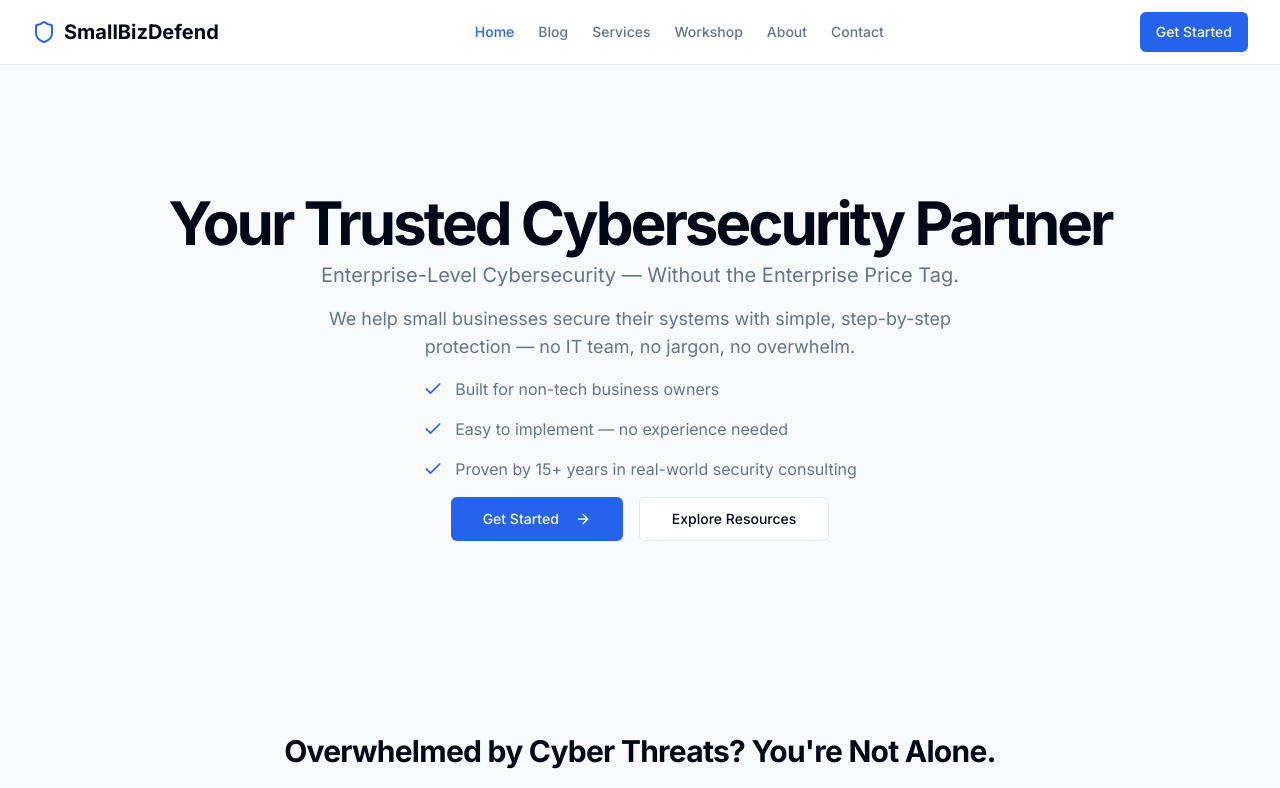
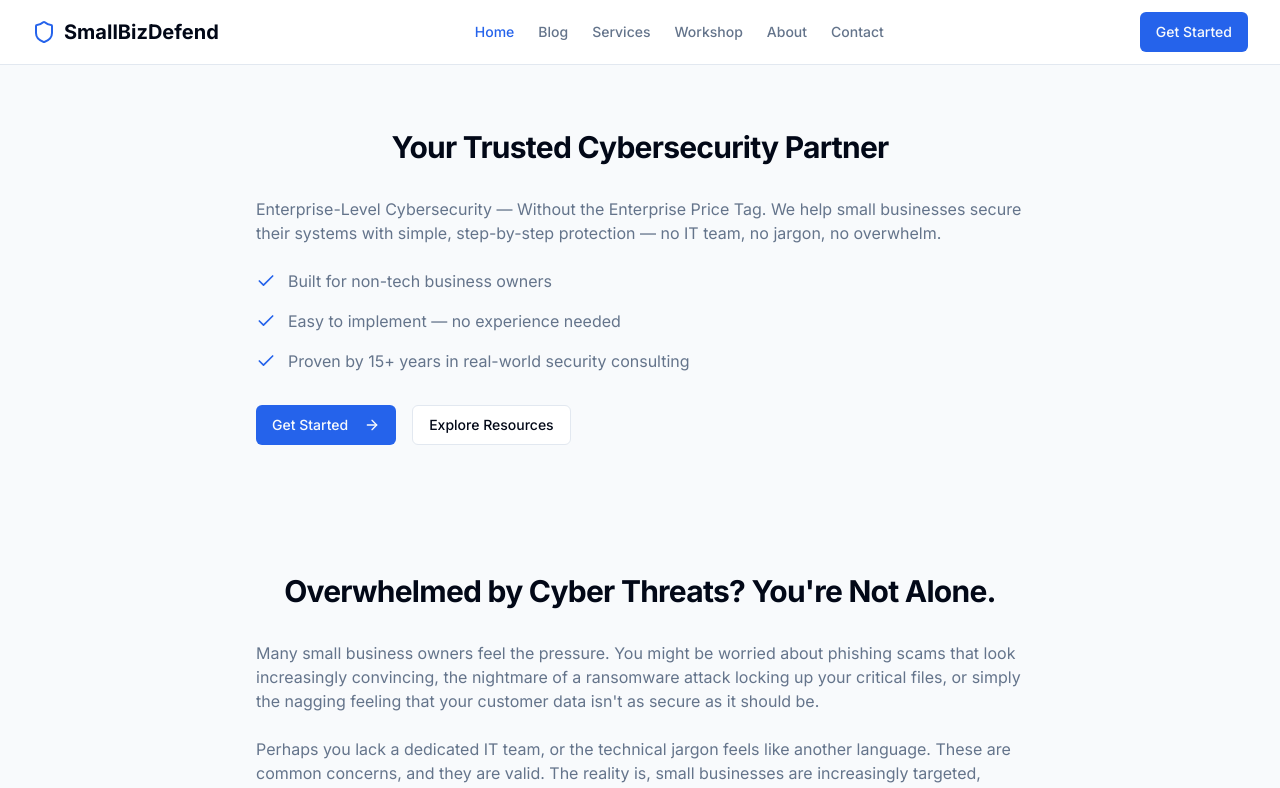
Before and after one commit to kramoto/smallbizdefend-website, a Next.js app: page / in a window 1280 px wide. Shown: the top 788 px of the page. Built offline with nearby package versions, Linux system fonts and the light colour scheme.

Commit message:
feat: align hero section style with product/services sections
Match hero section style to other homepage sections for consistency.

Co-authored-by: null <22092579+kramoto@users.noreply.github.com>

```diff
--- a/components/hero-section.tsx
+++ b/components/hero-section.tsx
@@ -4,24 +4,16 @@ import { ArrowRight, Check } from "lucide-react"
 
 export default function HeroSection() {
   return (
-    <section className="w-full py-12 md:py-24 lg:py-32 bg-slate-50">
+    <section className="py-16 bg-slate-50">
       <div className="container px-4 md:px-6">
-        <div className="flex flex-col items-center space-y-4 text-center">
-          <div className="space-y-2">
-            <h1 className="text-3xl font-bold tracking-tighter sm:text-4xl md:text-5xl lg:text-6xl">
-              Your Trusted Cybersecurity Partner
-            </h1>
-            <p className="mx-auto max-w-[700px] text-muted-foreground md:text-xl">
-              Enterprise-Level Cybersecurity — Without the Enterprise Price Tag.
-            </p>
-          </div>
-          <p className="mx-auto max-w-[700px] text-muted-foreground md:text-lg">
-            We help small businesses secure their systems with simple, step-by-step protection — no IT team, no jargon,
-            no overwhelm.
+        <h2 className="text-3xl font-bold tracking-tight text-center mb-8">Your Trusted Cybersecurity Partner</h2>
+        <div className="max-w-3xl mx-auto">
+          <p className="text-muted-foreground mb-6">
+            Enterprise-Level Cybersecurity — Without the Enterprise Price Tag. We help small businesses secure their
+            systems with simple, step-by-step protection — no IT team, no jargon, no overwhelm.
           </p>
 
-          <div className="max-w-2xl mx-auto">
-            <div className="grid gap-4 md:grid-cols-1">
+          <div className="space-y-4 mb-8">
             <div className="flex items-start">
               <Check className="h-5 w-5 text-primary mr-3 mt-0.5 flex-shrink-0" />
               <span className="text-muted-foreground">Built for non-tech business owners</span>
@@ -35,16 +27,15 @@ export default function HeroSection() {
               <span className="text-muted-foreground">Proven by 15+ years in real-world security consulting</span>
             </div>
           </div>
-          </div>
 
           <div className="flex flex-col sm:flex-row gap-4">
-            <Button size="lg" asChild>
+            <Button asChild>
               <Link href="/workshop">
                 Get Started
                 <ArrowRight className="ml-2 h-4 w-4" />
               </Link>
             </Button>
-            <Button variant="outline" size="lg" asChild>
+            <Button variant="outline" asChild>
               <Link href="/blog">Explore Resources</Link>
             </Button>
           </div>
```
Lines whose indentation alone changed are shown as unchanged.
